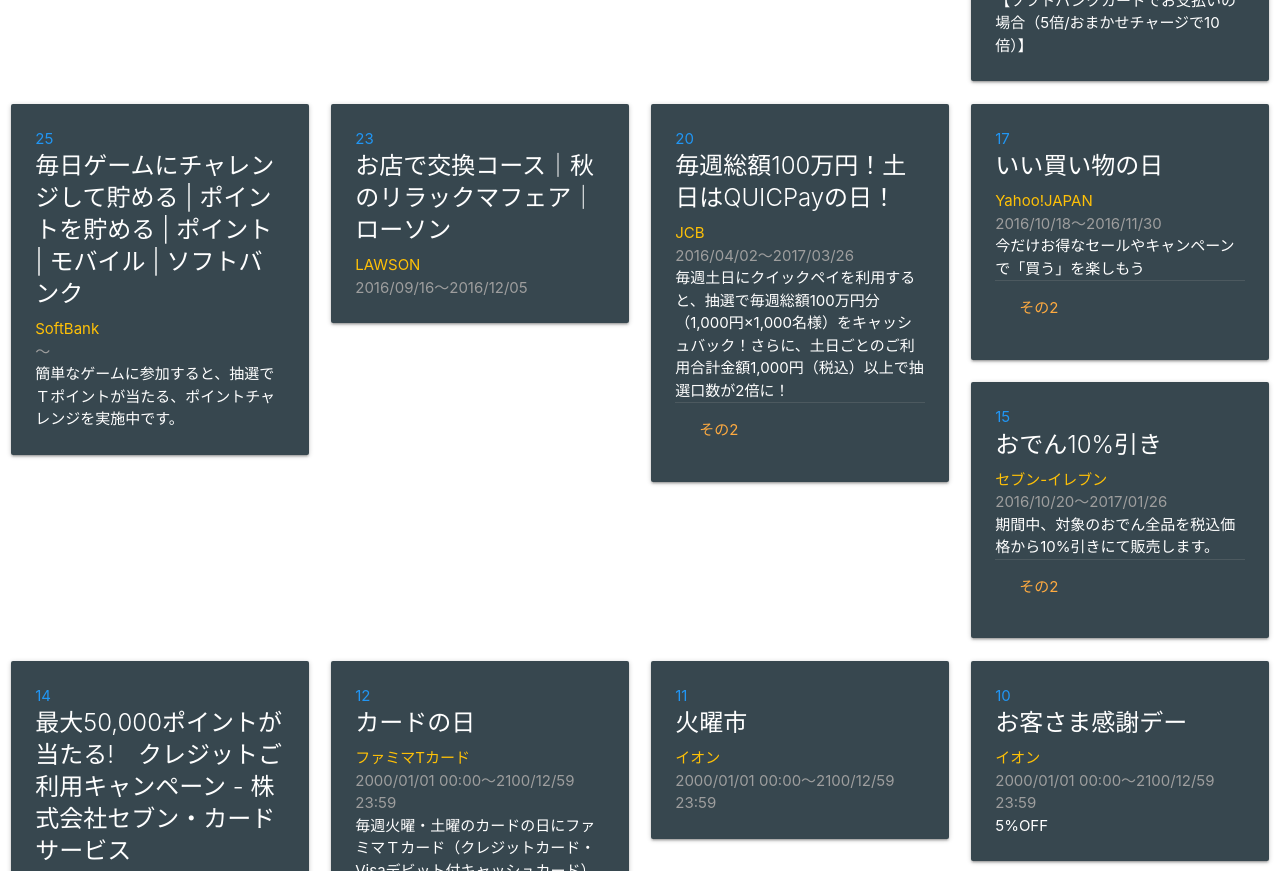
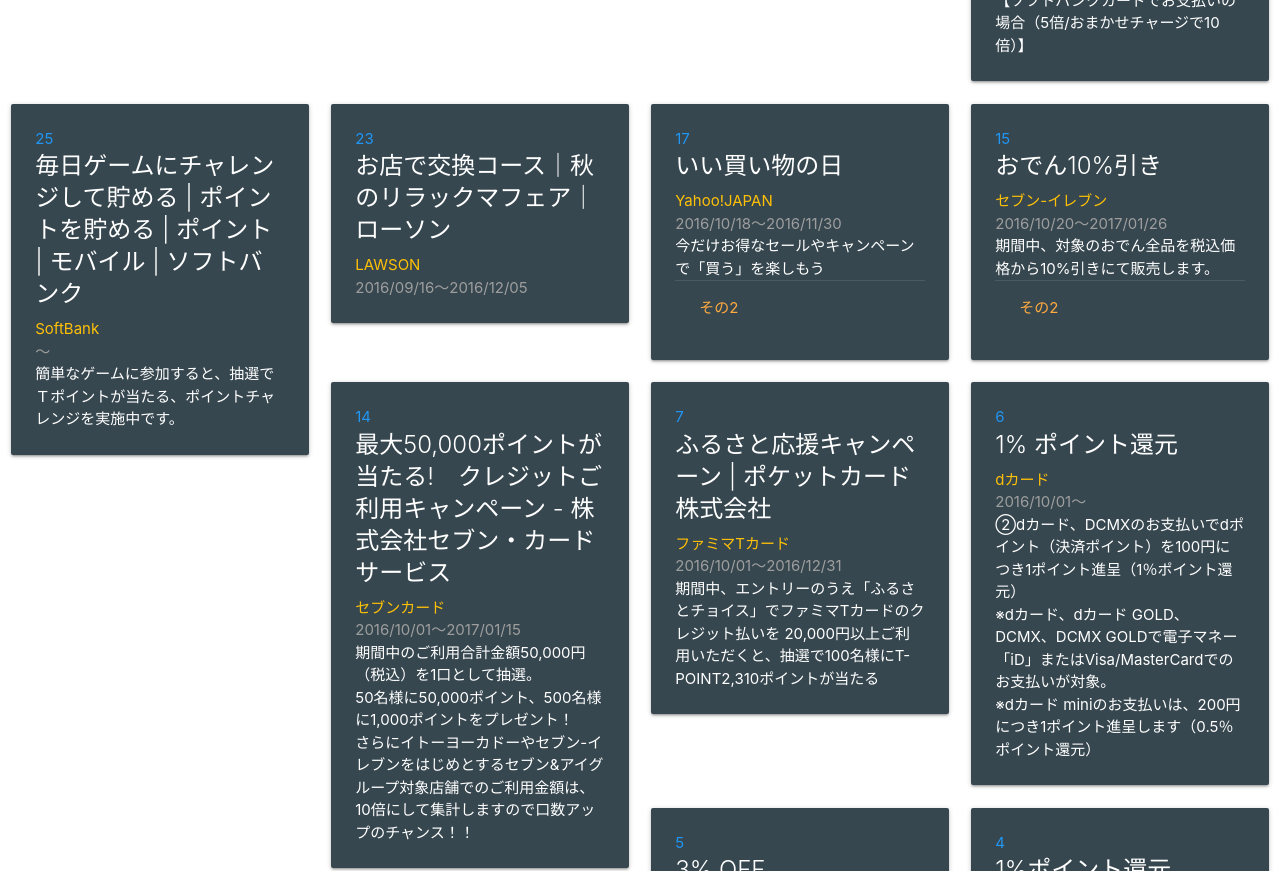
Before and after one commit to tanjoin/acc, a plain HTML site: page index.html in a window 1280 px wide. Shown: the part 6119-6990 px from the top of the page. Drawn offline with nearby package versions, Linux system fonts and the light colour scheme.

Commit message:
Update index.html

```diff
--- a/index.html
+++ b/index.html
@@ -63,43 +63,43 @@
             if (campaign.on.indexOf("All") == -1) {
               var isVisible = false;
 
-              if (now.getDay() == 0 && campaign.on && campaign.on.indexOf("Sun")) {
+              if (now.getDay() == 0 && campaign.on && campaign.on.indexOf("Sun") != -1) {
                 isVisible = true;
               }
-              if (now.getDay() == 1 && campaign.on && campaign.on.indexOf("Mon")) {
+              if (now.getDay() == 1 && campaign.on && campaign.on.indexOf("Mon") != -1) {
                 isVisible = true;
               }
-              if (now.getDay() == 2 && campaign.on && campaign.on.indexOf("Tue")) {
+              if (now.getDay() == 2 && campaign.on && campaign.on.indexOf("Tue") != -1) {
                 isVisible = true;
               }
-              if (now.getDay() == 3 && campaign.on && campaign.on.indexOf("Wed")) {
+              if (now.getDay() == 3 && campaign.on && campaign.on.indexOf("Wed") != -1) {
                 isVisible = true;
               }
-              if (now.getDay() == 4 && campaign.on && campaign.on.indexOf("Thu")) {
+              if (now.getDay() == 4 && campaign.on && campaign.on.indexOf("Thu") != -1) {
                 isVisible = true;
               }
-              if (now.getDay() == 5 && campaign.on && campaign.on.indexOf("Fri")) {
+              if (now.getDay() == 5 && campaign.on && campaign.on.indexOf("Fri") != -1) {
                 isVisible = true;
               }
-              if (now.getDay() == 6 && campaign.on && campaign.on.indexOf("Sat")) {
+              if (now.getDay() == 6 && campaign.on && campaign.on.indexOf("Sat") != -1) {
                 isVisible = true;
               }
-              if (now.getDate() == 30 && campaign.on && campaign.on.indexOf("30th")) {
+              if (now.getDate() == 30 && campaign.on && campaign.on.indexOf("30th") != -1) {
                 isVisible = true;
               }
-              if (now.getDate() == 20 && campaign.on && campaign.on.indexOf("20th")) {
+              if (now.getDate() == 20 && campaign.on && campaign.on.indexOf("20th") != -1) {
                 isVisible = true;
               }
-              if (now.getDate() == 10 && campaign.on && campaign.on.indexOf("10th")) {
+              if (now.getDate() == 10 && campaign.on && campaign.on.indexOf("10th") != -1) {
                 isVisible = true;
               }
-              if (now.getDate() == 5 && campaign.on && campaign.on.indexOf("5th")) {
+              if (now.getDate() == 5 && campaign.on && campaign.on.indexOf("5th") != -1) {
                 isVisible = true;
               }
-              if (now.getDate() == 15 && campaign.on && campaign.on.indexOf("15th")) {
+              if (now.getDate() == 15 && campaign.on && campaign.on.indexOf("15th") != -1) {
                 isVisible = true;
               }
-              if (now.getDate() == 25 && campaign.on && campaign.on.indexOf("25th")) {
+              if (now.getDate() == 25 && campaign.on && campaign.on.indexOf("25th") != -1) {
                 isVisible = true;
               }
 
```
